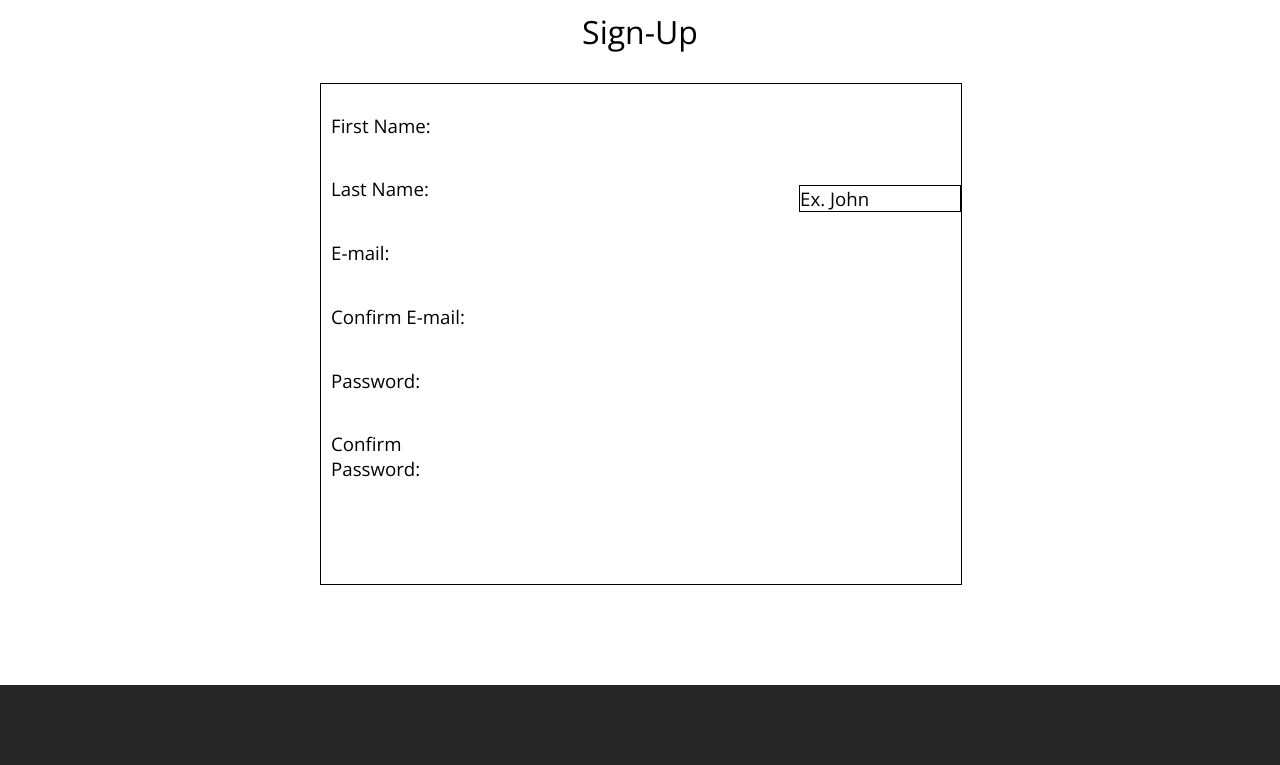
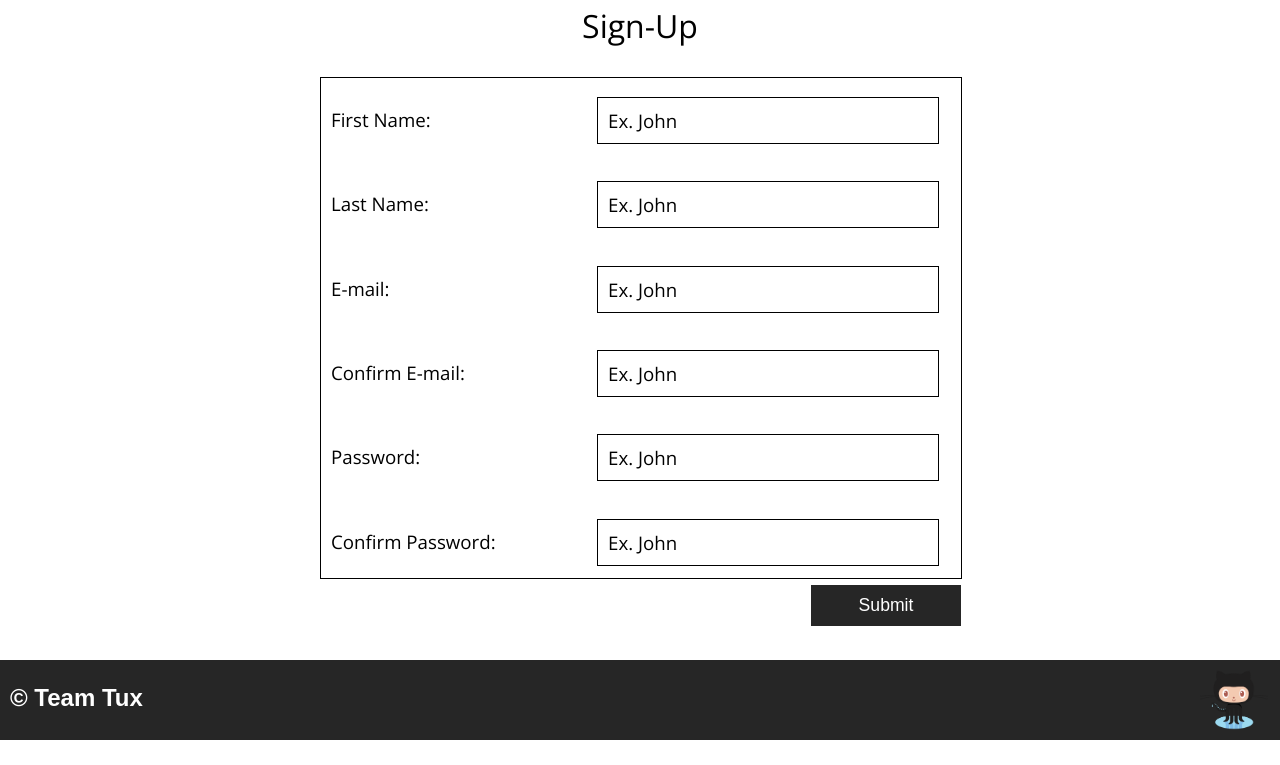
Before and after one commit to TheStopsign/Amalgamation, a PHP site: page /views/signup.html in a window 1280 px wide. Shown: the part 60-825 px from the top of the page. After the commit the page ends 800 px from the top, so only its background shows below. Run offline with PHP 8.4, Linux system fonts and the light colour scheme.

Commit message:
Added index.html, more CSS and edited header and footer

```diff
--- a/resources/style.css
+++ b/resources/style.css
@@ -6,8 +6,42 @@ body {
     font-family: "Open Sans", sans-serif, serif;
 }
 
-.title {
-    margin: 10px 10px 10px 25%;
+.mainTitle {
+    width: 100%;
+    margin-top: 15%;
+    font-family: "Agency FB", sans-serif, serif;
+    font-size: 5em;
+    text-align: center;
+}
+
+.button {
+    background-color: #262626;
+    padding: 10px;
+    font-size: 16px;
+    text-decoration: none;
+    color: white;
+    border: none;
+    width: 150px;
+    font-size: 1.1em;
+}
+
+.button:hover {
+    background-color: #262626de;
+    cursor: pointer;
+}
+
+.loginButton {
+    margin-left: 35%;
+    float: left;
+}
+
+.signUpButton {
+    float: right;
+    margin-right: 35%;
+}
+
+.pageTitle {
+    margin: 5% 10px 10px 25%;
     width: 50%;
     text-align: center;
     font-weight: normal;
@@ -16,27 +50,38 @@ body {
 .formItem {
     padding: 10px;
     font-weight: normal;
-    width: 25%;
+    width: 40%;
+    float: left;
 }
 
 .formEntryBar {
-    width: 25%;
+    width: 50%;
     border: 1.5px black solid;
+    float: left;
+    font-weight: normal;
+    padding: 10px;
+}
+
+.submit {
     float: right;
-    font-weight: normal;
 }
 
 header {
     height: 60px;
+    width: 100%;
+    top: 0;
     background-color: #262626;
     font-family: "Agency FB", sans-serif, serif;
+    position: absolute;
 }
 
-header h1 {
+.headerTitle {
     color: white;
     height: 40px;
     padding: 10px;
     margin: 0;
+    cursor: pointer;
+    float: left;
 }
 
 .signUp {
@@ -48,7 +93,24 @@ header h1 {
 
 footer {
     height: 80px;
+    width: 100%;
     background-color: #262626;
     font-family: "Agency FB", sans-serif, serif;
-    margin: 100px 0 0 0;
+    color: white;
+    bottom: 0;
+    left: 0;
+    position: absolute;
 }
+
+.teamTux {
+    padding: 24px 0 24px 10px;
+    float: left;
+    margin: 0;
+}
+
+footer img {
+    float: right;
+    height: 60px;
+    cursor: pointer;
+    margin: 10px;
+}
--- a/views/signup.html
+++ b/views/signup.html
@@ -7,28 +7,33 @@
    <body>
 
       <header>
-         <h1>amalgamation.</h1>
+         <a href="index.html"><h1 class="headerTitle">amalgamation.</h1></a>
       </header>
 
-      <h1 class="title">Sign-Up</h1>
+      <h1 class="pageTitle">Sign-Up</h1>
 
       <div class="signUp">
          <h3 class="formItem">First Name:</h3>
          <h3 class="formEntryBar">Ex. John</h3>
          <h3 class="formItem">Last Name:</h3>
+         <h3 class="formEntryBar">Ex. John</h3>
          <h3 class="formItem">E-mail:</h3>
+         <h3 class="formEntryBar">Ex. John</h3>
          <h3 class="formItem">Confirm E-mail:</h3>
+         <h3 class="formEntryBar">Ex. John</h3>
          <h3 class="formItem">Password:</h3>
+         <h3 class="formEntryBar">Ex. John</h3>
          <h3 class="formItem">Confirm Password:</h3>
+         <h3 class="formEntryBar">Ex. John</h3>
 
+         <button class="button submit">Submit</button>
 
       </div>
 
 
       <footer>
-
-
-
+         <h2 class="teamTux">&copy; Team Tux</h2>
+         <a href="https://github.com/TheStopsign/Tux" target="_blank"><img alt="Github Octocat" src="../resources/Images/Octocat.png"/></a>
       </footer>
 
    </body>
```
Also changed, not shown: views/index.html (added, +24 -0 lines), resources/Images/Octocat.png (added), views/login.html (added).
